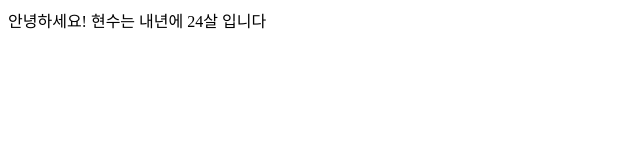
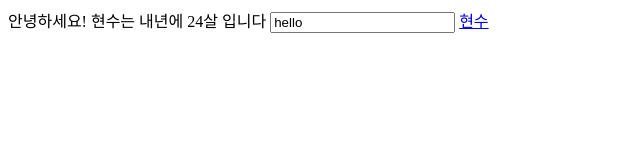
Before and after one commit to ssapsu/vue.js_study, a plain HTML site: page index.html in a window 1280 px wide. Shown: the whole page, without its empty margins (0-640 px from the left). Drawn offline with nearby package versions, Linux system fonts and the light colour scheme.

Commit message:
data binding

```diff
--- a/index.html
+++ b/index.html
@@ -8,7 +8,11 @@
     <script src="https://cdn.jsdelivr.net/npm/vue/dist/vue.js"></script>
   </head>
   <body>
-    <div id="app">{{ nextYear('안녕하세요') }}</div>
+    <div id="app">
+      {{ nextYear('안녕하세요') }}
+      <input :type="type" v-bind:value="inputData" />
+      <a :href="link">현수</a>
+    </div>
     <script>
       new Vue({
         el: "#app",
@@ -17,9 +21,12 @@
             name: "현수",
             age: 23,
           },
+          inputData: "hello",
+          type: "text",
+          link: "https://www.naver.com",
         },
         methods: {
-          nextYear: function (greeting) {
+          nextYear(greeting) {
             return (
               greeting +
               "! " +
```
